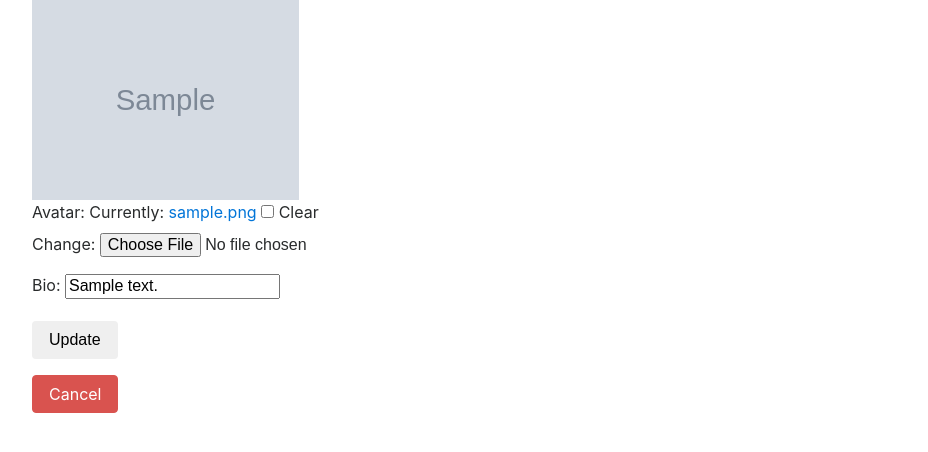
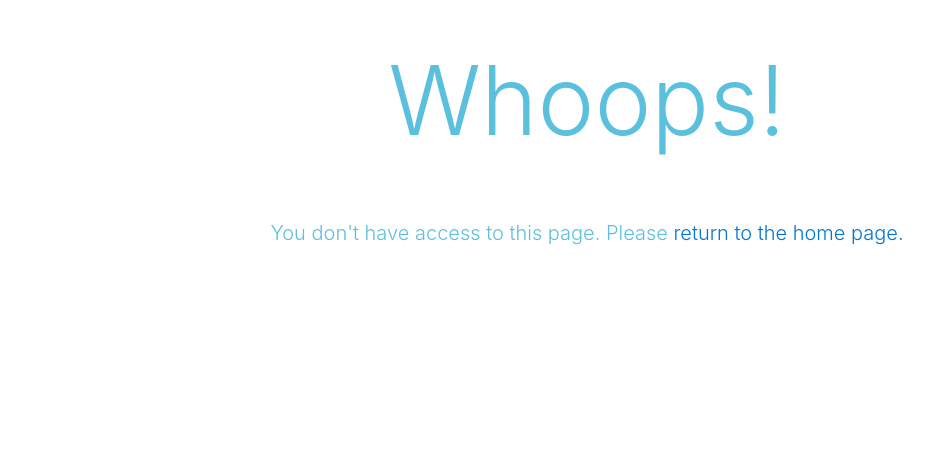
Before and after one commit to dillonfromdallas/mentor_site, a Django app: a page that uses mentor/profiles/templates/profiles/profile_update.html in a window 1280 px wide. Shown: the part 136-588 px from the top of the page, without its empty margins (53-981 px from the left). Run offline with Django 3.2, Linux system fonts and the light colour scheme; tables that the repository leaves empty hold one stand-in row (values such as "Sample post"); grey boxes marked "Sample" are stand-in pictures; some libraries are stand-ins or nearby versions.

Commit message:
Disabled users from editing others' data.

```diff
--- a/mentor/profiles/templates/profiles/profile_update.html
+++ b/mentor/profiles/templates/profiles/profile_update.html
@@ -3,6 +3,7 @@
 {% block title %}Update Profile - {{ block.super }}{% endblock %}
 
 {% block body %}
+{% if object.user == request.user %}
 <form method="POST">
   {% csrf_token %}
   <img src={{ object.avatar.url }} style="
@@ -12,4 +13,13 @@ max-height: 200px;
   <button class="btn btn-default" type="submit">Update</button>
 </form>
 <a href="{% url 'userprofile' username=request.user %}" class="btn btn-danger">Cancel</a>
+{% else %}
+<div class="bg-light text-info">
+<div class="container text-center">
+<h1 class="display-1 mt-5">Whoops!</h1>
+<p class="lead">You don't have access to this page. Please <a href="
+  {% url 'index' %}">return to the home page.</a></p>
+</div>
+</div>
+{% endif %}
 {% endblock %}
--- a/mentor/profiles/views.py
+++ b/mentor/profiles/views.py
@@ -1,5 +1,5 @@
 from . import models
-from braces.views import (LoginRequiredMixin)
+from braces.views import (LoginRequiredMixin, UserPassesTestMixin)
 from django.contrib import messages
 from django.contrib.auth import authenticate, login, logout
 from django.contrib.auth.decorators import login_required
@@ -11,8 +11,7 @@ from django.http import HttpResponseRedirect
 from django.urls import reverse_lazy
 from django.views.generic import CreateView, DetailView, UpdateView, TemplateView
 
-
-# Create your views here.
+# Class-Based-Views.
 
 
 class HomeIndexView(TemplateView):
@@ -24,11 +23,16 @@ class UserLogoutView(LoginRequiredMixin, LogoutView):
 
 
 class UserProfileEditView(LoginRequiredMixin, UpdateView):
+
     model = models.UserProfile
     slug_field = 'user__username'
     slug_url_kwarg = "username"
     fields = ['avatar', 'bio']
     template_name = "profiles/profile_update.html"
+
+    def get_success_url(self):
+        messages.success(self.request, 'Profile successfully updated.')
+        return reverse_lazy('userprofile', kwargs={'username': self.request.user})
 
 
 class UserProfileView(DetailView):
@@ -67,6 +71,9 @@ class UserSignUpView(CreateView):
         login(self.request, user)
         models.UserProfile.objects.create(user=User.objects.get(username=username))
         return response
+
+
+# Functional Views
 
 
 @login_required()
```
